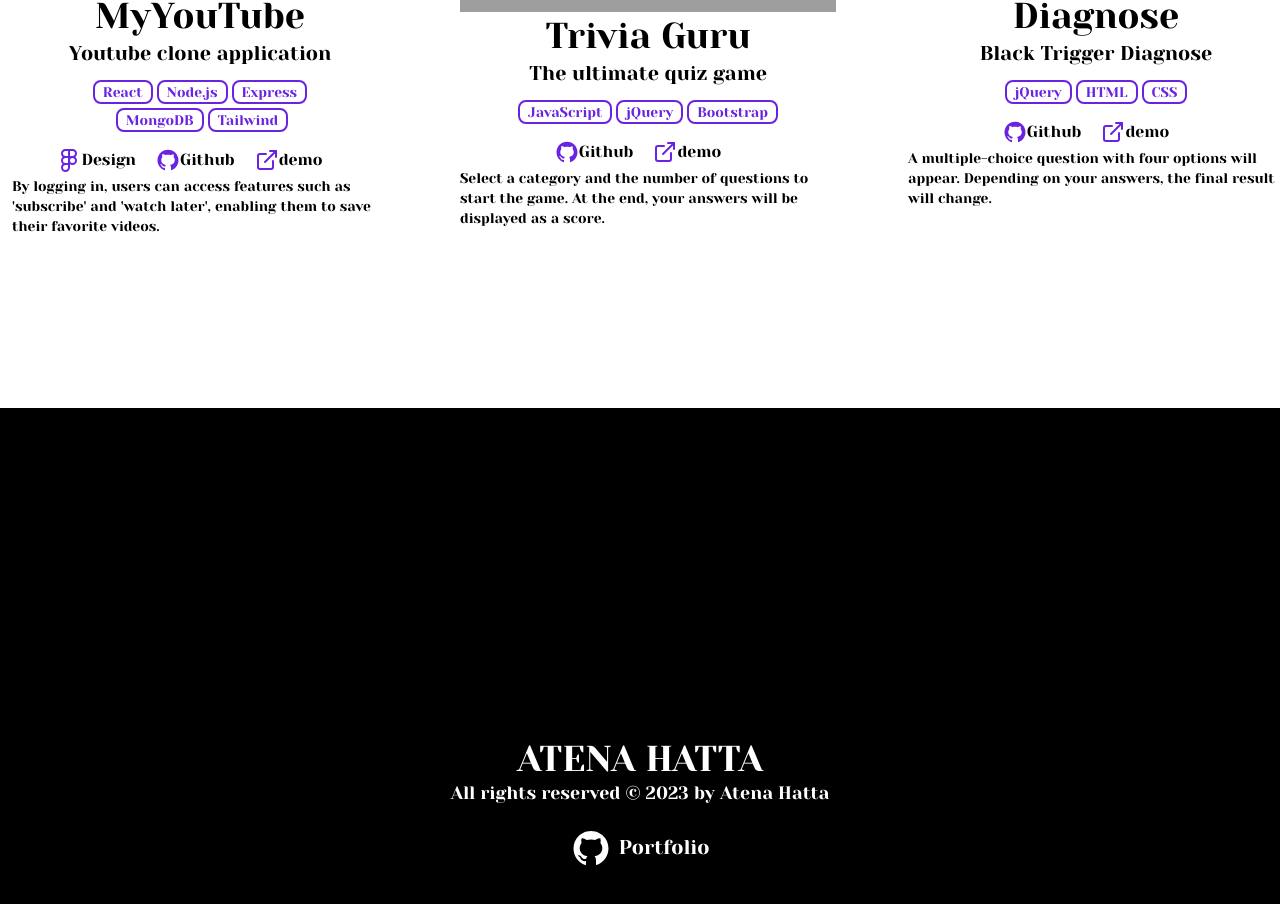
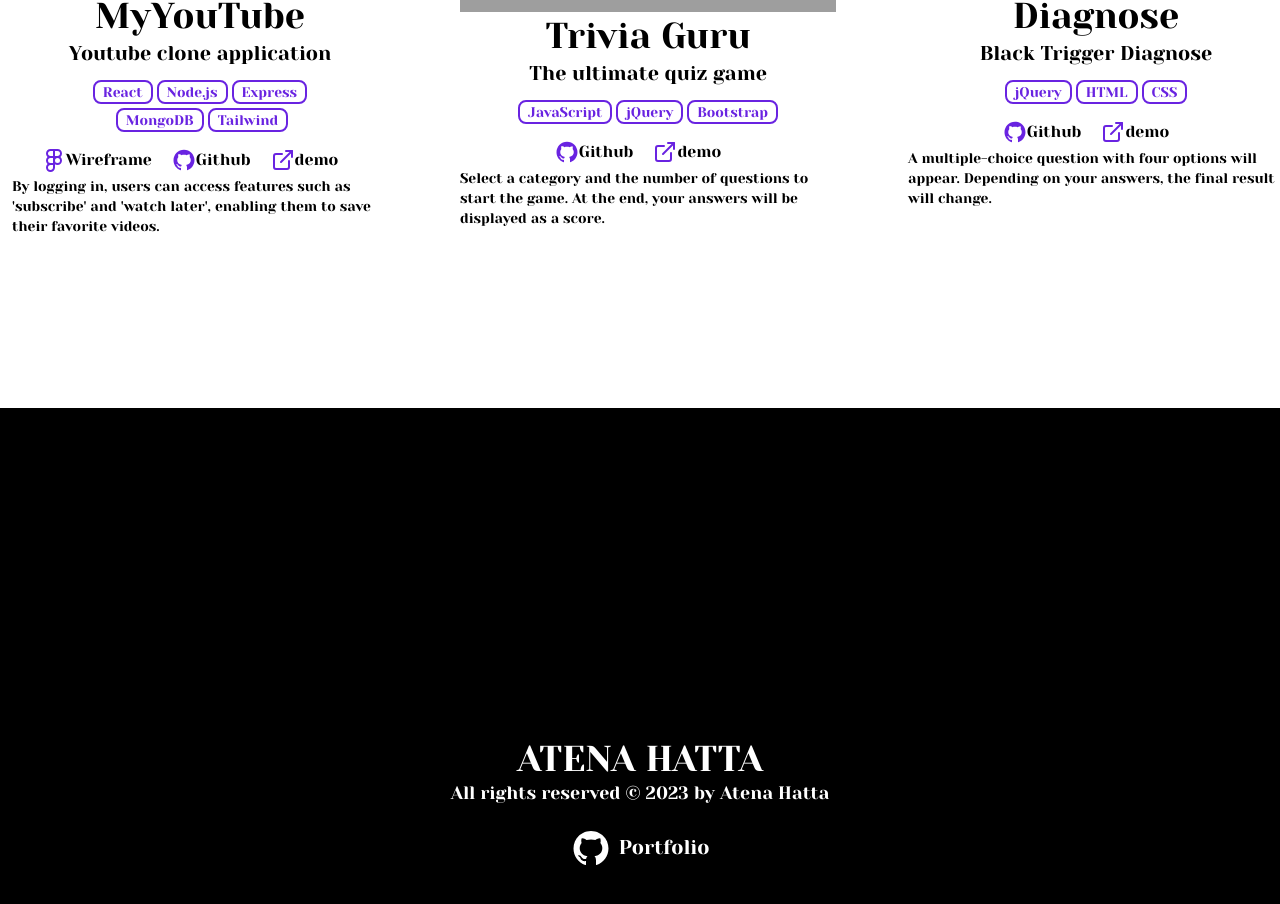
Before and after one commit to AtenaHatta/Portfolio-Nextjs, a Next.js app: page / in a window 1280 px wide. Shown: the part 3102-4006 px from the top of the page. Built offline with nearby package versions, Linux system fonts and the light colour scheme; grey boxes are pictures that could not be loaded.

Commit message:
CHANGED name Design to wireframe

```diff
--- a/src/app/(main)/components/Work/WorkCard.tsx
+++ b/src/app/(main)/components/Work/WorkCard.tsx
@@ -18,7 +18,7 @@ export default function Work({ project }: WorkProps) {
   }
 
   const icons = [
-    { icon: <FiFigma />, text: "Design", link: project.figmaLink },
+    { icon: <FiFigma />, text: "Wireframe", link: project.figmaLink },
     { icon: <AiFillGithub />, text: "Github", link: project.githubLink },
     {
       icon: <FiExternalLink />,
```
